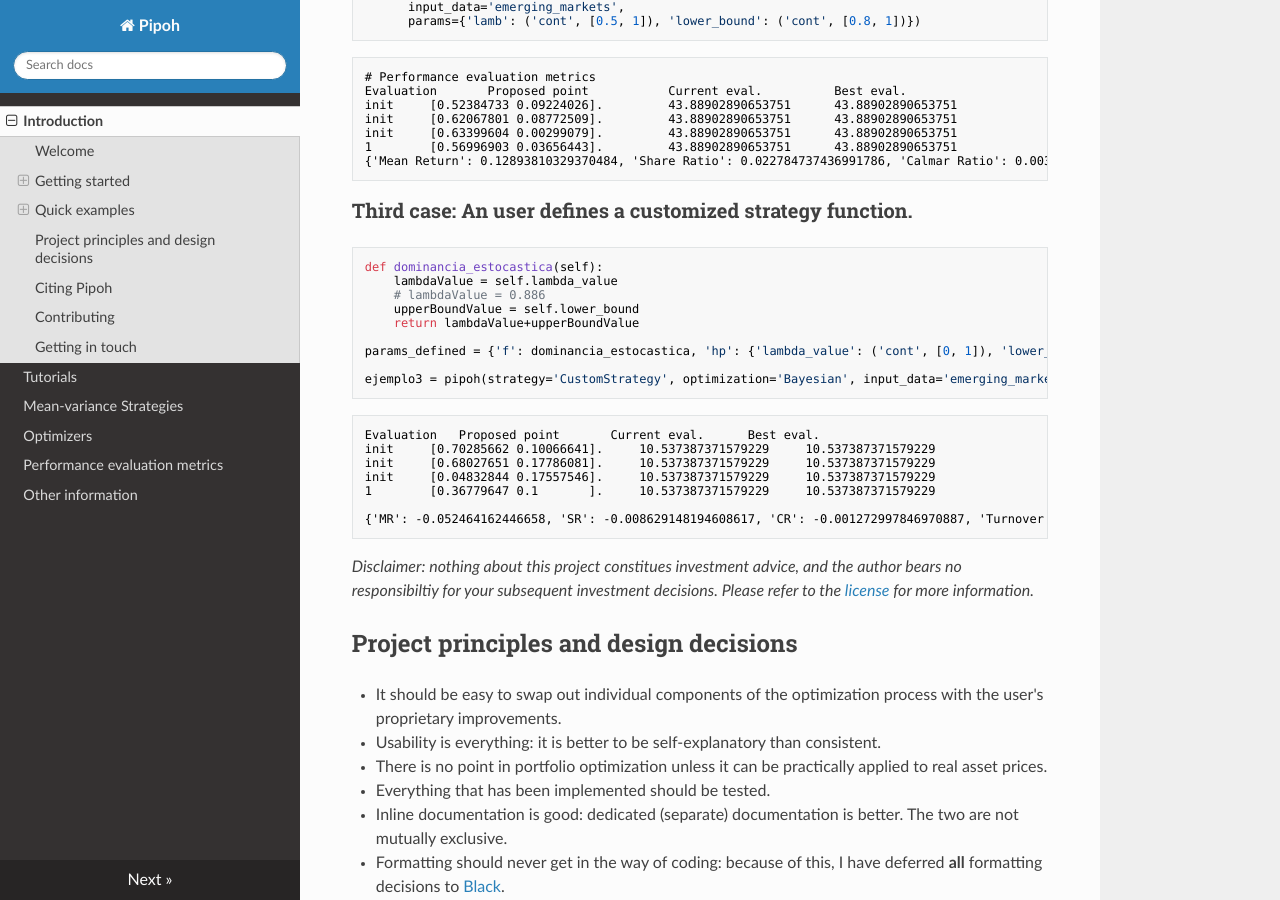
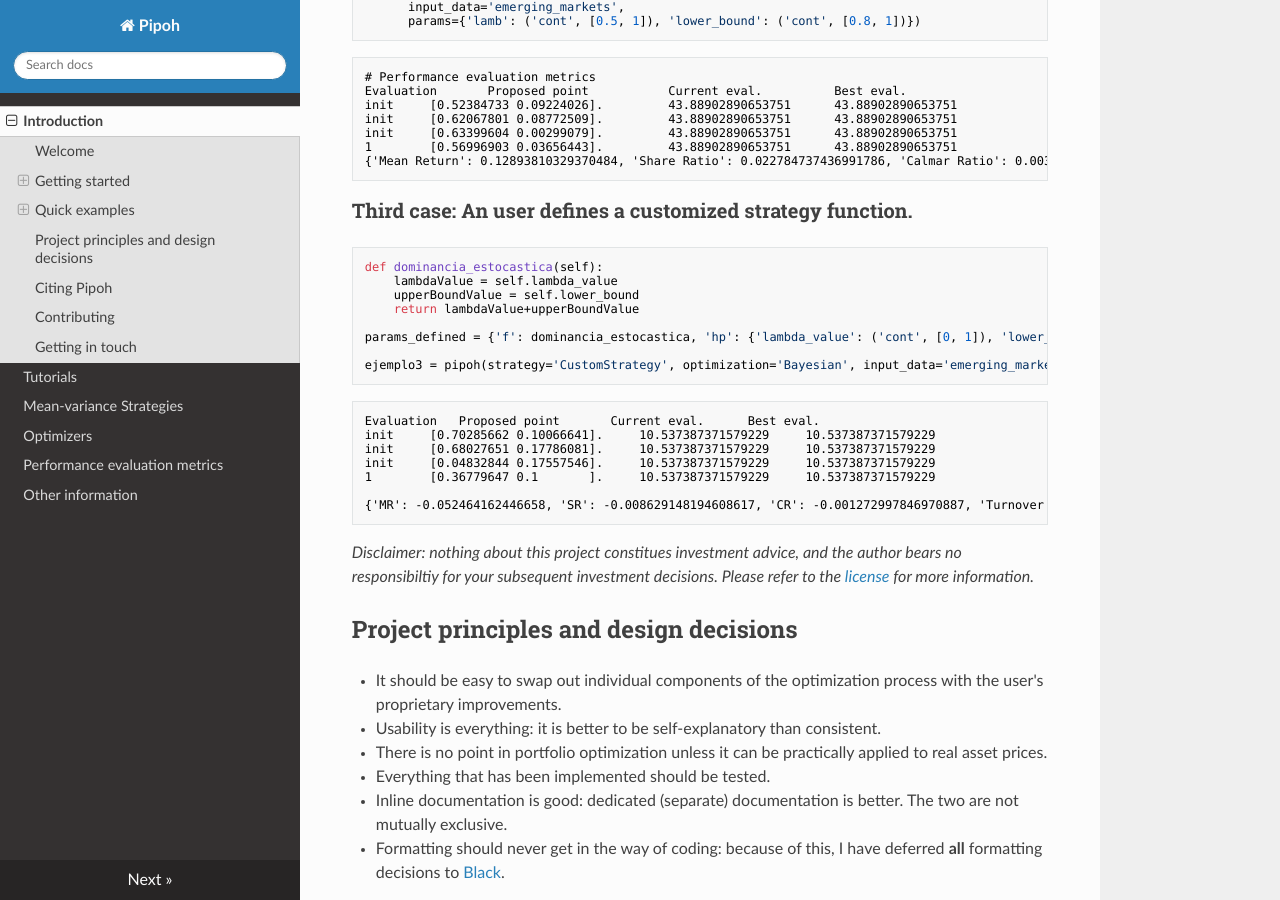
Before and after one commit to faprieto96/pipoh, an MkDocs documentation site: the page built from docs/index.md, in a window 1280 px wide and 900 px high, scrolled down 2574 px. Built offline with MkDocs 1.6.1, drawn with Linux system fonts in a browser that asks for light colours; nearby versions of some CDN libraries.

Commit message:
Index page defined

````diff
--- a/docs/index.md
+++ b/docs/index.md
@@ -113,7 +113,6 @@
 ```python
 def dominancia_estocastica(self):
     lambdaValue = self.lambda_value
-    # lambdaValue = 0.886
     upperBoundValue = self.lower_bound
     return lambdaValue+upperBoundValue
 
````
Also changed, not shown: README.md (+0 -1 lines).
